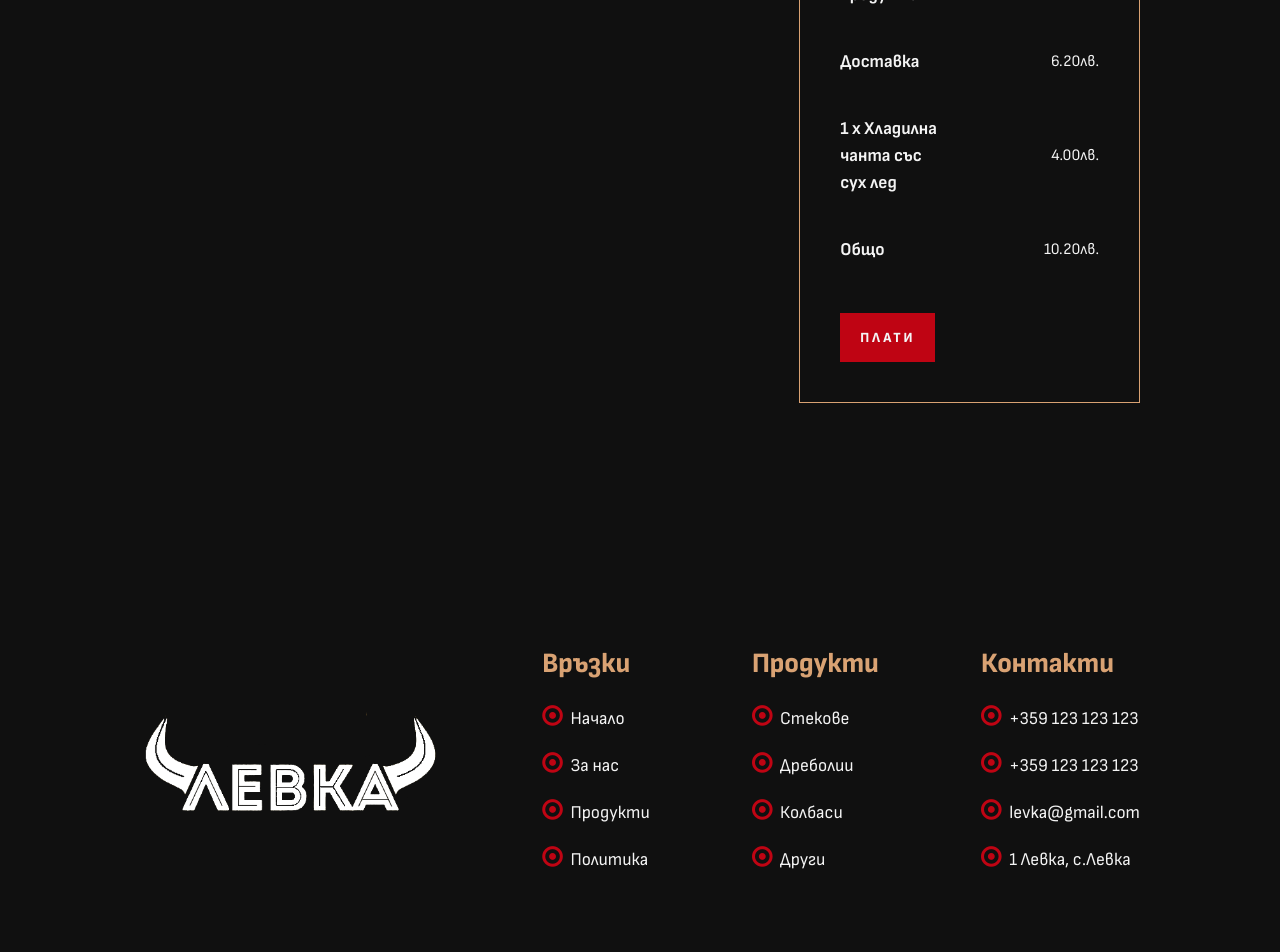
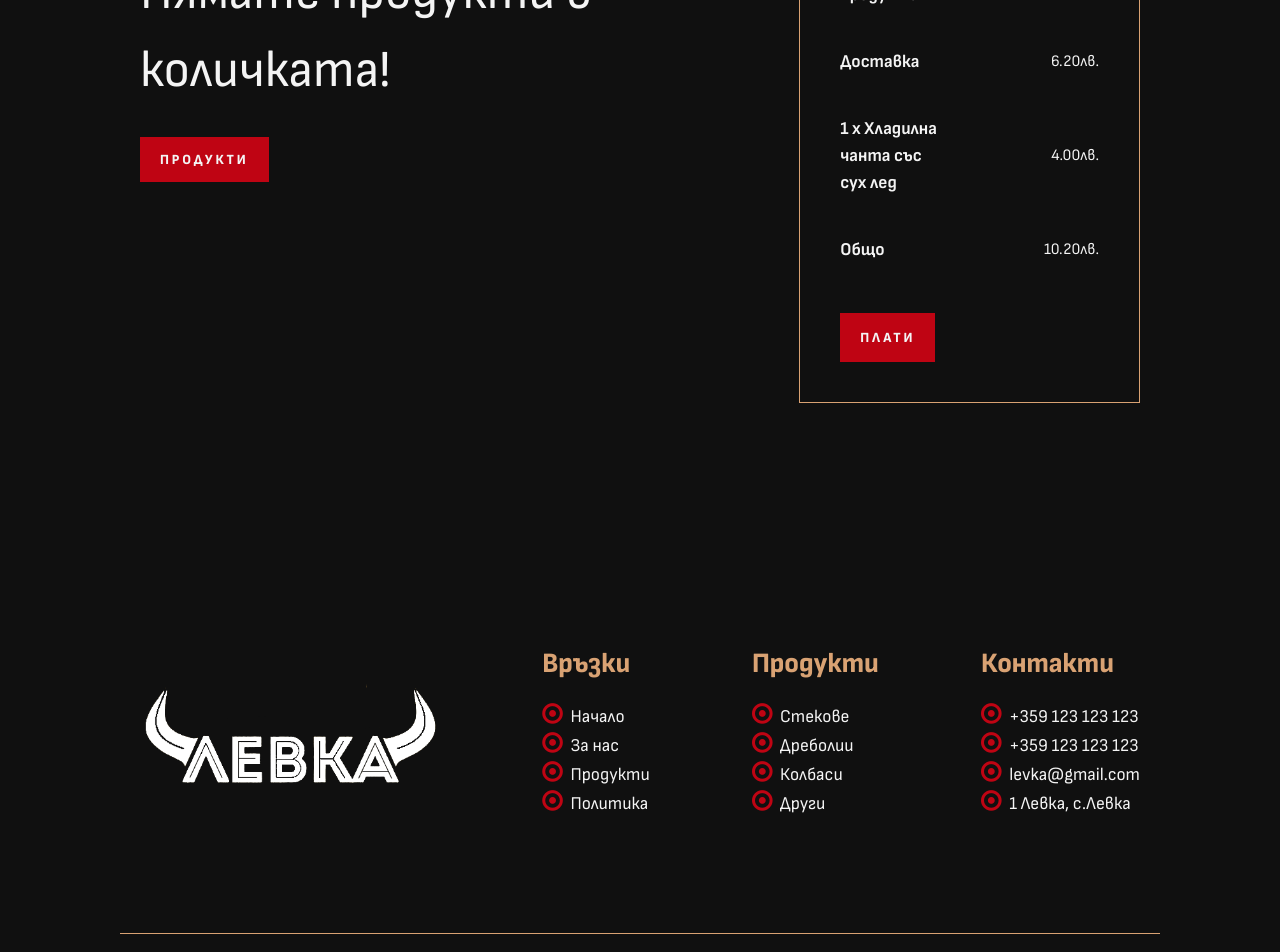
Before and after one commit to Ivanzhela/Levka, a Vue app in the folder levka/: page /cart in a window 1280 px wide. Shown: the part 300-1252 px from the top of the page. Built offline with nearby package versions, Linux system fonts and the light colour scheme; no server answers.

Commit message:
update css

```diff
--- a/levka/src/components/Footer.vue
+++ b/levka/src/components/Footer.vue
@@ -8,20 +8,28 @@
           <h4>Връзки</h4>
           <ul>
             <li>
+              <router-link to="/" >
               <i style="font-size: 24px" class="fa">&#xf192;</i>
               Начало
+              </router-link>
             </li>
             <li>
+              <router-link to="/" >
               <i style="font-size: 24px" class="fa">&#xf192;</i>
               За нас
+              </router-link>
             </li>
             <li>
+              <router-link to="/catalog" >
               <i style="font-size: 24px" class="fa">&#xf192;</i>
               Продукти
+              </router-link>
             </li>
             <li>
+              <router-link to="/" >
               <i style="font-size: 24px" class="fa">&#xf192;</i>
               Политика
+              </router-link>
             </li>
           </ul>
         </div>
@@ -29,20 +37,28 @@
           <h4>Продукти</h4>
           <ul>
             <li>
+              <router-link to="/catalog/Стекове" >
               <i style="font-size: 24px" class="fa">&#xf192;</i>
               Стекове
+              </router-link>
             </li>
             <li>
+              <router-link to="/catalog/Дреболии" >
               <i style="font-size: 24px" class="fa">&#xf192;</i>
               Дреболии
+              </router-link>
             </li>
             <li>
+              <router-link to="/catalog/Колбаси" >
               <i style="font-size: 24px" class="fa">&#xf192;</i>
               Колбаси
+              </router-link>
             </li>
             <li>
+              <router-link to="/catalog/Други" >
               <i style="font-size: 24px" class="fa">&#xf192;</i>
               Други
+              </router-link>
             </li>
           </ul>
         </div>
@@ -51,20 +67,28 @@
             <h4>Контакти</h4>
             <ul>
               <li>
+                <router-link to="" >
                 <i style="font-size: 24px" class="fa">&#xf192;</i>
                 +359 123 123 123
+                </router-link>
               </li>
               <li>
+                <router-link to="" >
                 <i style="font-size: 24px" class="fa">&#xf192;</i>
                 +359 123 123 123
+                </router-link>
               </li>
               <li>
+                <router-link to="" >
                 <i style="font-size: 24px" class="fa">&#xf192;</i>
                 levka@gmail.com
+                </router-link>
               </li>
               <li>
+                <router-link to="" >
                 <i style="font-size: 24px" class="fa">&#xf192;</i>
                 1 Левка, с.Левка
+                </router-link>
               </li>
             </ul>
           </div>
@@ -103,14 +127,17 @@
 }
 .footerInfo ul {
   padding-left: 0;
+  list-style: none;
 }
-.footerInfo li {
+.footerInfo a {
   list-style: none;
   cursor: pointer;
   margin-top: 18px;
   font-size: 18px;
+  text-decoration: none;
+  color: #f4f4f4;
 }
-.footerInfo li i {
+.footerInfo a i {
   color: #bf0413;
   margin-right: 4px;
 }
--- a/levka/src/views/Cart/Cart.vue
+++ b/levka/src/views/Cart/Cart.vue
@@ -2,7 +2,11 @@
 import { mapState, mapActions } from "pinia";
 import { useUserStore } from "../../store/userStore";
 import { useProductsStore } from "../../store/productsStore";
-import { deleteProductCart, setProductCart, clearCart } from "../../dataProviders/cart.js";
+import {
+  deleteProductCart,
+  setProductCart,
+  clearCart,
+} from "../../dataProviders/cart.js";
 import { ref } from "vue";
 
 ref();
@@ -11,6 +15,7 @@ export default {
   data() {
     return {
       finalPrice: 0,
+      isPaid: false,
     };
   },
   computed: {
@@ -57,7 +62,11 @@ export default {
       clearCart().then((r) => {
         const currUser = JSON.parse(sessionStorage.getItem("user"));
         this.setUser({ ...currUser, cart: r.cart });
+        this.isPaid = true;
       });
+      setTimeout(() => {
+        this.isPaid = false;
+      }, 3000);
     },
   },
 };
@@ -85,6 +94,10 @@ export default {
           <p>{{ p.count * p.price }}</p>
         </div>
       </div>
+      <div :v-else="!products" class="emptyCart">
+      <p>Нямате продукти в количката!</p>
+      <router-link to="/catalog" class="catalogBtn">ПРОДУКТИ</router-link>
+    </div>
     </div>
     <div class="payment">
       <h3>Обща сума на количката</h3>
@@ -105,6 +118,9 @@ export default {
         <p>{{ (finalPrice + 6.2 + 4).toFixed(2) }}лв.</p>
       </div>
       <button class="catalogBtn" @click="onPayment">ПЛАТИ</button>
+    </div>
+    <div v-if="isPaid " class="paid">
+      <p>Благодарим за поръчката!</p>
     </div>
   </section>
 </template>
@@ -208,4 +224,29 @@ export default {
   width: 40%;
   margin: 0;
 }
+
+.paid {
+  position: fixed;
+  top: 50%;
+  left: 50%;
+  transform: translate(-50%, -50%);
+  width: 100%;
+  height: 100%;
+  display: flex;
+  align-items: center;
+  justify-content: center;
+  background-color: #10101089;
+}
+
+.paid p {
+  padding: 30px;
+  border: 2px solid #bf04146f;
+  background-color: #400101;
+  font-size: 48px;
+}
+
+.emptyCart {
+  margin: 20px 0;
+  font-size: 52px;
+}
 </style>
```
